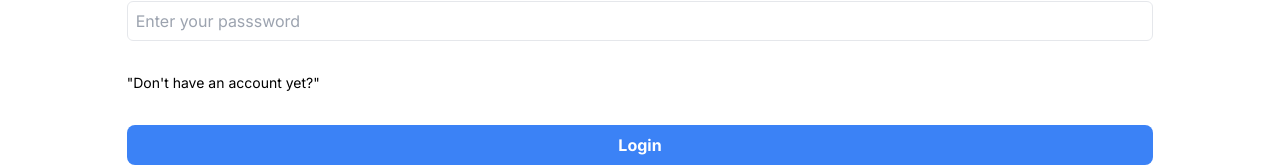
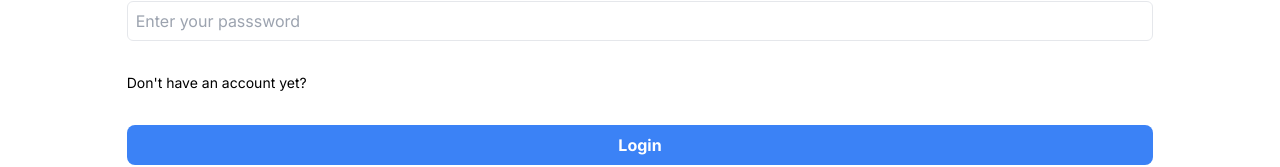
Before and after one commit to Pratham1812/GmeetAlternative, a Next.js app in the folder frontend/: page /auth/signin in a window 1280 px wide. Shown: the part 179-346 px from the top of the page. Built offline with nearby package versions, Linux system fonts and the light colour scheme.

Commit message:
bfix: fixes the single quote error

```diff
--- a/frontend/app/auth/signin/page.tsx
+++ b/frontend/app/auth/signin/page.tsx
@@ -52,8 +52,8 @@ const Login = () => {
                     onChange={(e) => setPassword(e.target.value)}/>
 
                 </div>
-                <Link href="/auth/signup" className="text-sm hover:underline hover:text-blue-500 ">
-                "Don't have an account yet?"
+                <Link href="/auth/signup" className="text-sm hover:underline hover:text-blue-500">
+                        Don&apos;t have an account yet?
                 </Link>
 
                 <div className="mt-6">
```
